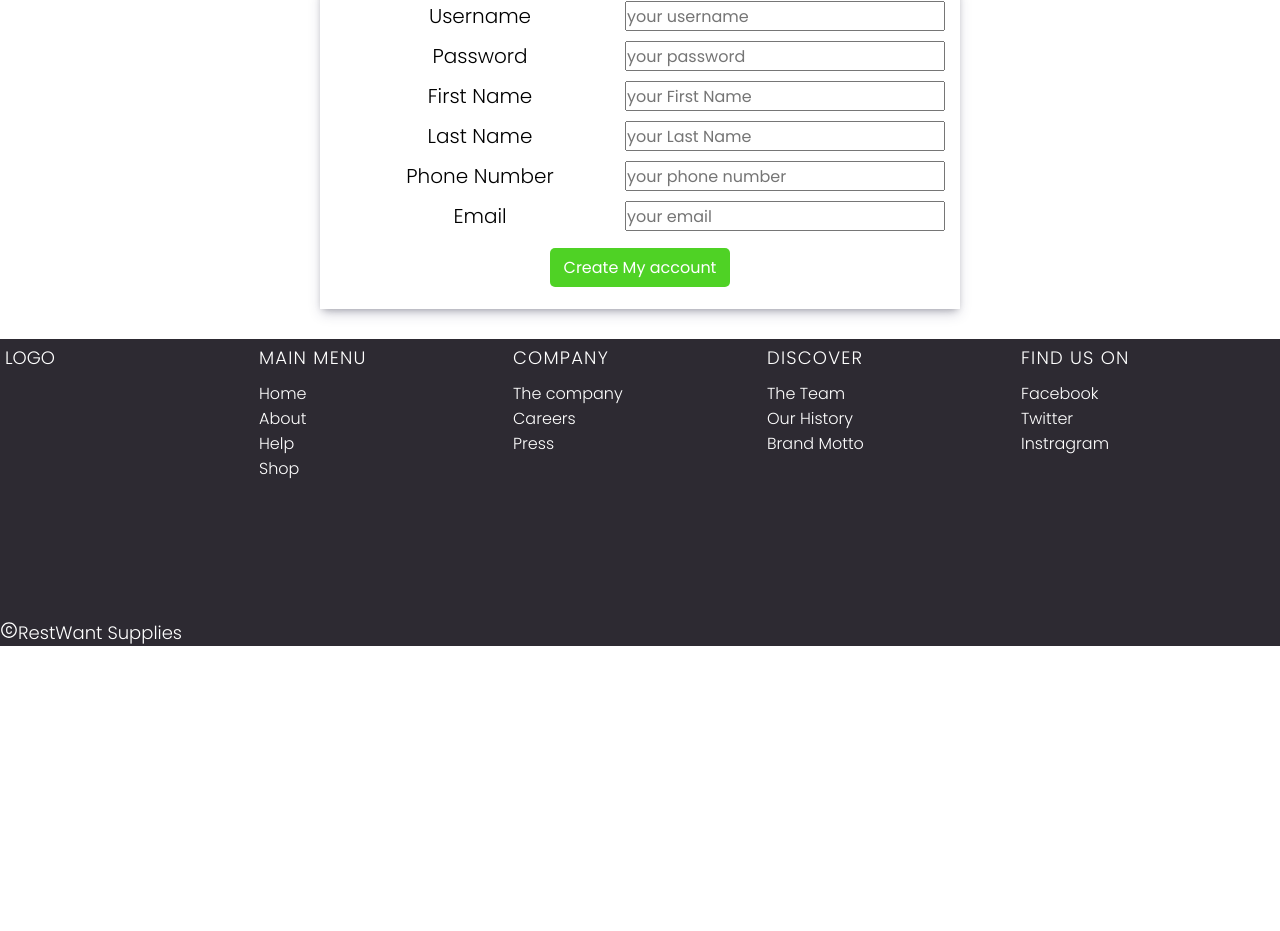
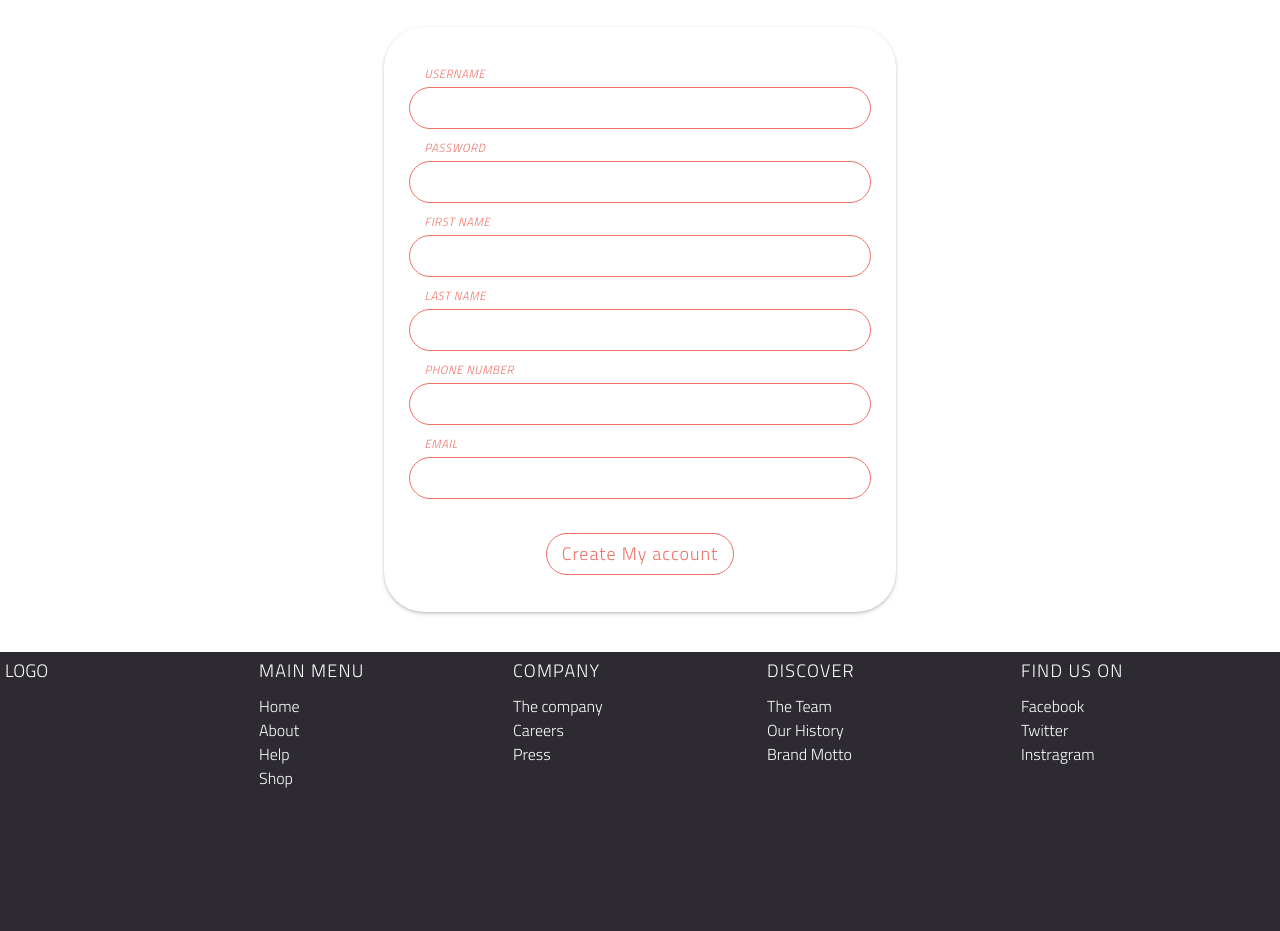
Before and after one commit to SAMURAIM0SES/GraceShopperFrontEnd, a React app: page /register in a window 1280 px wide. Shown: the part 314-1245 px from the top of the page. Before the commit the page ends 960 px from the top, so only its background shows below. Built offline with nearby package versions, Linux system fonts and the light colour scheme.

Commit message:
some styling in components

```diff
--- a/src/components/Cart.js
+++ b/src/components/Cart.js
@@ -111,12 +111,14 @@ const Cart = () => {
             <button
               onClick={nextNavigateHandler}
               disabled={cartProducts.length ? false : true}
+              className={classes['checkout-btn']}
             >
               Checkout
             </button>
             <button
               onClick={deleteAllProductsHandler}
               disabled={cartProducts.length ? false : true}
+              className={classes['deleteAll-btn']}
             >
               Delete All
             </button>
--- a/src/components/Cart.module.css
+++ b/src/components/Cart.module.css
@@ -2,6 +2,7 @@
   --primary-dark: #2d2a32;
   --primary-blue: #3454d1;
   --primary-green: #31cb00;
+  --secondary-green: #04aa6d;
   --primary-grey-dark: #a5a5a5;
   --primary-grey-light: #eeeeff;
   --extra-red: #f07167;
@@ -152,24 +153,25 @@
   cursor: pointer;
 }
 
-.cart-buttons button:first-child {
+.checkout-btn {
   background-color: transparent;
-  border: 1.5px solid var(--primary-green);
+  border: 1.5px solid var(--secondary-green);
 }
 
-.cart-buttons button:first-child:hover {
-  background-color: var(--primary-green);
+.checkout-btn:hover {
+  background-color: var(--secondary-green);
   color: #fff;
 }
 
-.cart-buttons button:last-child {
-  background-color: transparent;
+.deleteAll-btn {
+  background-color: var(--extra-red);
   border: 1.5px solid var(--extra-red);
+  color: #fff;
+  opacity: 0.85;
 }
 
-.cart-buttons button:last-child:hover {
-  background-color: var(--extra-red);
-  color: #fff;
+.deleteAll-btn:hover {
+  opacity: 1;
 }
 
 .cart-buttons button:disabled {
--- a/src/components/FeatureProducts.js
+++ b/src/components/FeatureProducts.js
@@ -21,6 +21,7 @@ const FeatureProducts = () => {
 
   useEffect(() => {
     fetchProducts();
+    console.log(randomProducts);
   }, []);
 
   return (
@@ -52,7 +53,7 @@ const FeatureProducts = () => {
         <div className={classes['features-product-footer']}>
           {randomProducts.map((prod, idx) => {
             return (
-              <div className={classes[`product-${prod.id}`]} key={nanoid()}>
+              <div className={classes[`product-${idx + 1}`]} key={nanoid()}>
                 <div className={classes['gallery-photo']}>
                   <img
                     src={`${faker.image.food(640, 480, true)}`}
--- a/src/components/Home.module.css
+++ b/src/components/Home.module.css
@@ -98,17 +98,20 @@
   padding: 0.6rem 1.3rem;
   width: 100%;
   cursor: pointer;
-  background-color: transparent;
+  background-color: var(--primary-blue);
   border: 2px solid var(--primary-blue);
   font-family: inherit;
   color: #fff;
   font-size: 1.8rem;
+  opacity: 0.9;
+  transition: all 0.2ss;
 }
 
 .deal-button button:hover {
   background-color: var(--primary-blue);
   color: #fff;
   transform: scale(0.99);
+  opacity: 1;
 }
 
 /* About your shop */
--- a/src/components/Navbar.module.css
+++ b/src/components/Navbar.module.css
@@ -2,6 +2,7 @@
   --primary-dark: #2d2a32;
   --primary-blue: #3454d1;
   --primary-green: #31cb00;
+  --secondary-green: #04aa6d;
   --primary-grey-dark: #a5a5a5;
   --primary-grey-light: #eeeeff;
   --extra-red: #f07167;
@@ -46,7 +47,8 @@
 
 .navbar-item a {
   text-decoration: none;
-  color: var(--primary-grey-light);
+  /* color: var(--primary-grey-light); */
+  color: var(--secondary-green);
   opacity: 0.8;
 }
 
--- a/src/components/Register.js
+++ b/src/components/Register.js
@@ -55,6 +55,49 @@ const Register = () => {
             className={classes['register-form']}
           >
             <div className={classes['register-field']}>
+              <input type="text" ref={username} />
+              <label>Username</label>
+            </div>
+            <div className={classes['register-field']}>
+              <input type="text" ref={password} />
+              <label>Password</label>
+            </div>
+            <div className={classes['register-field']}>
+              <input type="text" ref={firstName} />
+              <label>First Name</label>
+            </div>
+            <div className={classes['register-field']}>
+              <input type="text" ref={lastName} />
+              <label>Last Name</label>
+            </div>
+            <div className={classes['register-field']}>
+              <input type="text" ref={mobile} />
+              <label>Phone Number</label>
+            </div>
+            <div className={classes['register-field']}>
+              <input type="text" ref={email} />
+              <label>Email</label>
+            </div>
+            <div className={classes['register-button']}>
+              <button type="submit">Create My account</button>
+            </div>
+          </form>
+        </div>
+      </section>
+    </Layout>
+  );
+};
+
+export default Register;
+
+/*
+ <div className={classes['register-main']}>
+          <h2>Create an Account</h2>
+          <form
+            onSubmit={registerUserHandler}
+            className={classes['register-form']}
+          >
+            <div className={classes['register-field']}>
               <label>Username</label>
               <input type="text" placeholder="your username" ref={username} />
             </div>
@@ -91,9 +134,4 @@ const Register = () => {
             </div>
           </form>
         </div>
-      </section>
-    </Layout>
-  );
-};
-
-export default Register;
+*/
--- a/src/components/Register.module.css
+++ b/src/components/Register.module.css
@@ -16,10 +16,136 @@
 
 .register-main h2 {
   font-size: 4rem;
+  color: var(--secondary-green);
+  text-transform: uppercase;
+  background-color: var(--primary-dark);
+  box-shadow: rgba(0, 0, 0, 0.16) 0px 3px 6px, rgba(0, 0, 0, 0.23) 0px 3px 6px;
 }
 
 .register-form {
-  /* border: 1px solid tomato; */
+  position: relative;
+  display: inline-block;
+  width: 40%;
+  padding: 30px 25px;
+  background-color: white;
+  border-radius: 40px;
+  margin: 40px 0;
+  transition: all 0.25s cubic-bezier(0.53, 0.01, 0.35, 1.5);
+  box-shadow: rgba(50, 50, 93, 0.25) 0px 2px 5px -1px,
+    rgba(0, 0, 0, 0.3) 0px 1px 3px -1px;
+}
+
+.register-field {
+  position: relative;
+  padding: 1rem 0;
+  margin-bottom: -1.8rem;
+}
+
+.register-field:first-of-type {
+  padding-top: 0;
+}
+
+.register-field:last-of-type {
+  padding-bottom: 0;
+}
+
+.register-field label {
+  transform-origin: left center;
+  color: var(--extra-red);
+  letter-spacing: 1px;
+  font-size: 1.7rem;
+  padding: 1rem 1.5rem;
+  display: block;
+  position: absolute;
+  margin-top: -4.3rem;
+  z-index: 2;
+  pointer-events: none;
+}
+
+.register-field input {
+  appearance: none;
+  background-color: none;
+  border: 1px solid var(--extra-red);
+  line-height: 0;
+  font-size: 1.7rem;
+  width: 100%;
+  display: block;
+  padding: 1rem 1.5rem;
+  border-radius: 6rem;
+  color: var(--extra-red);
+  letter-spacing: 1px;
+  position: relative;
+  z-index: 1;
+}
+
+.register-field input:focus {
+  outline: none;
+  background: var(--extra-red);
+  color: #fff;
+  margin-top: 3rem;
+}
+
+.register-field input:valid {
+  margin-top: 3rem;
+}
+
+.register-field input:focus ~ label {
+  transform: translate(0, -3.5rem) scale(0.6);
+  transition: all 0.25s cubic-bezier(0.53, 0.01, 0.35, 1.5);
+}
+
+.register-field input:valid ~ label {
+  text-transform: uppercase;
+  font-style: italic;
+  transform: translate(5px, -3.5rem) scale(0.7);
+  transition: all 0.25s cubic-bezier(0.53, 0.01, 0.35, 1.5);
+}
+
+.register-button {
+  display: flex;
+  justify-content: center;
+  align-items: center;
+  padding: 0.7rem;
+}
+
+.register-button button {
+  margin-top: 3.5rem;
+  background-color: white;
+  border: 1px solid var(--extra-red);
+  line-height: 0;
+  display: inline-block;
+  box-sizing: border-box;
+  padding: 2rem 1.5rem;
+  border-radius: 6rem;
+  color: var(--extra-red);
+  letter-spacing: 1px;
+  position: relative;
+  z-index: 1;
+  cursor: pointer;
+  font-family: inherit;
+  font-size: 1.8rem;
+  transition: all 0.25s cubic-bezier(0.53, 0.01, 0.35, 1.5);
+}
+
+.register-button button:hover,
+.register-button button:focus {
+  color: #fff;
+  background-color: var(--extra-red);
+}
+
+/*
+.register-main {
+  text-align: center;
+  gap: 3rem;
+  font-size: 2rem;
+}
+
+.register-main h2 {
+  font-size: 4rem;
+  color: var(--primary-blue);
+}
+
+.register-form {
   width: 50%;
   margin: 0 auto;
   box-shadow: rgba(50, 50, 93, 0.25) 0px 6px 12px -2px,
@@ -63,3 +189,4 @@
   opacity: 1;
   transform: scale(0.98);
 }
+*/
--- a/src/components/SocialMedia.js
+++ b/src/components/SocialMedia.js
@@ -9,12 +9,12 @@ import {
 
 const SocialMedia = () => {
   return (
-    <section>
+    <section className={classes['social-container']}>
       <h2 className={classes['socialMedia-title']}>Our Social Media</h2>
       <div className={classes['socialMedia-main']}>
         <ul className={classes['socialMedia-list']}>
           <li>
-            <Link to="'/" className={classes['socialMedia-link']}>
+            <Link to="/" className={classes['socialMedia-link']}>
               <span className={classes.fa}>
                 <FaFacebookF />
               </span>
@@ -23,7 +23,7 @@ const SocialMedia = () => {
             </Link>
           </li>
           <li>
-            <Link to="'/" className={classes['socialMedia-link']}>
+            <Link to="/" className={classes['socialMedia-link']}>
               <span className={classes.fa}>
                 <FaTwitter />
               </span>
@@ -31,7 +31,7 @@ const SocialMedia = () => {
             </Link>
           </li>
           <li>
-            <Link to="'/" className={classes['socialMedia-link']}>
+            <Link to="/" className={classes['socialMedia-link']}>
               <span className={classes.fa}>
                 <FaGooglePlusG />
               </span>
@@ -39,7 +39,7 @@ const SocialMedia = () => {
             </Link>
           </li>
           <li>
-            <Link to="'/" className={classes['socialMedia-link']}>
+            <Link to="/" className={classes['socialMedia-link']}>
               <span className={classes.fa}>
                 <FaInstagram />
               </span>
--- a/src/components/SocialMedia.module.css
+++ b/src/components/SocialMedia.module.css
@@ -1,3 +1,7 @@
+.social-container {
+  position: relative;
+}
+
 .socialMedia-title {
   font-size: 5rem;
   font-weight: 300;
@@ -129,3 +133,10 @@
 .socialMedia-list li:hover:nth-child(4) a:after {
   background: #e46880;
 }
+
+@media screen and (max-width: 1200px) {
+  .socialMedia-link {
+    width: 15rem;
+    height: 7rem;
+  }
+}
--- a/src/index.css
+++ b/src/index.css
@@ -1,5 +1,6 @@
 @import url('https://fonts.googleapis.com/css2?family=Pangolin&family=Poppins:ital,wght@0,300;0,400;0,500;0,600;0,700;1,300;1,400&display=swap');
-
+@import url('https://fonts.googleapis.com/css2?family=Luckiest+Guy&family=Titillium+Web:ital,wght@0,300;0,700;1,300;1,400&display=swap');
+@import url('https://fonts.googleapis.com/css2?family=Dancing+Script:wght@400;600;700&family=Luckiest+Guy&display=swap');
 :root {
   --primary-blue-dark: #0081a7;
   --primary-blue-light: #00afb9;
@@ -21,6 +22,8 @@ html {
 }
 
 body {
-  font-family: 'Poppins', sans-serif;
+  /* font-family: 'Poppins', sans-serif; */
+  font-family: 'Titillium Web', sans-serif;
+  /* font-family: 'Dancing Script', cursive; */
   font-weight: 300;
 }
```
